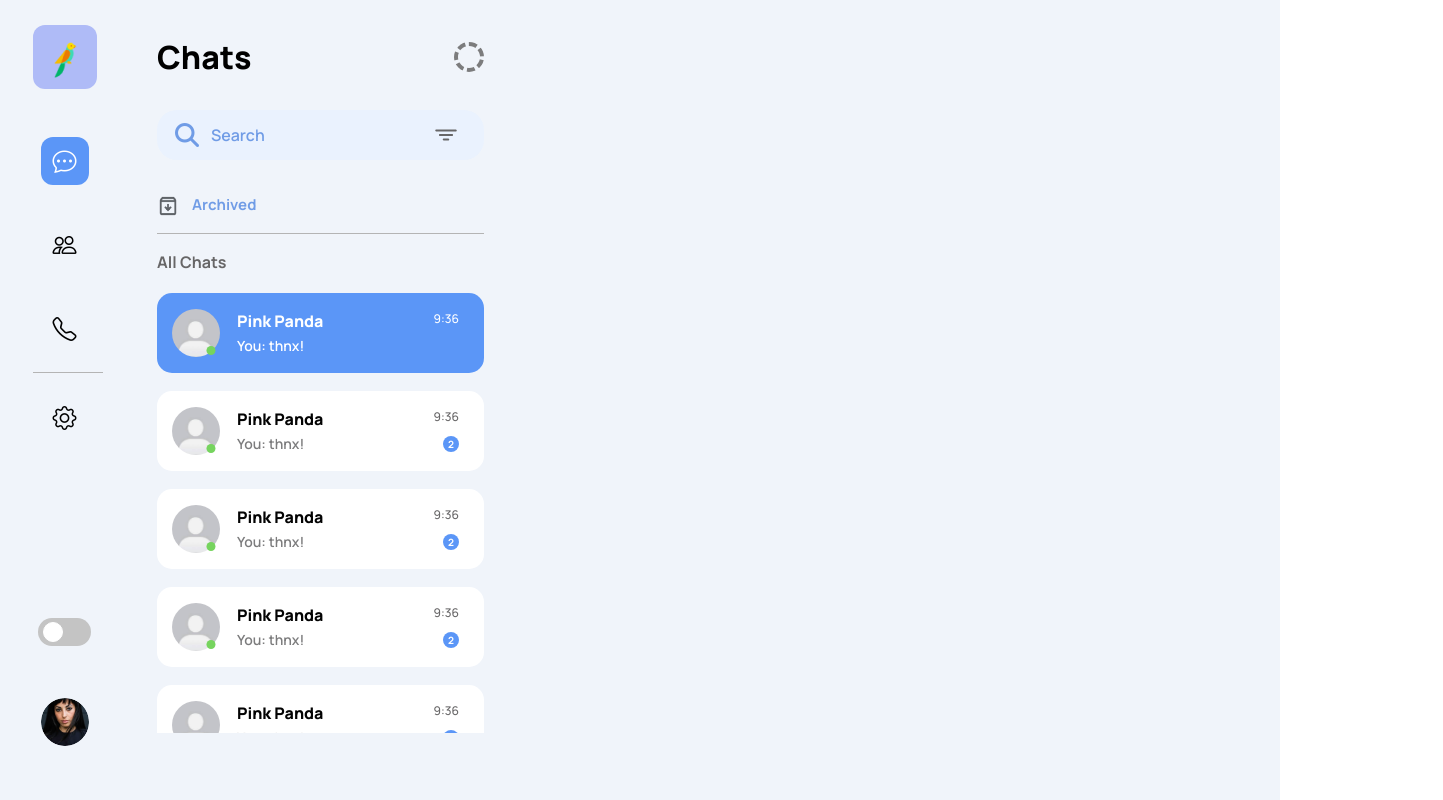
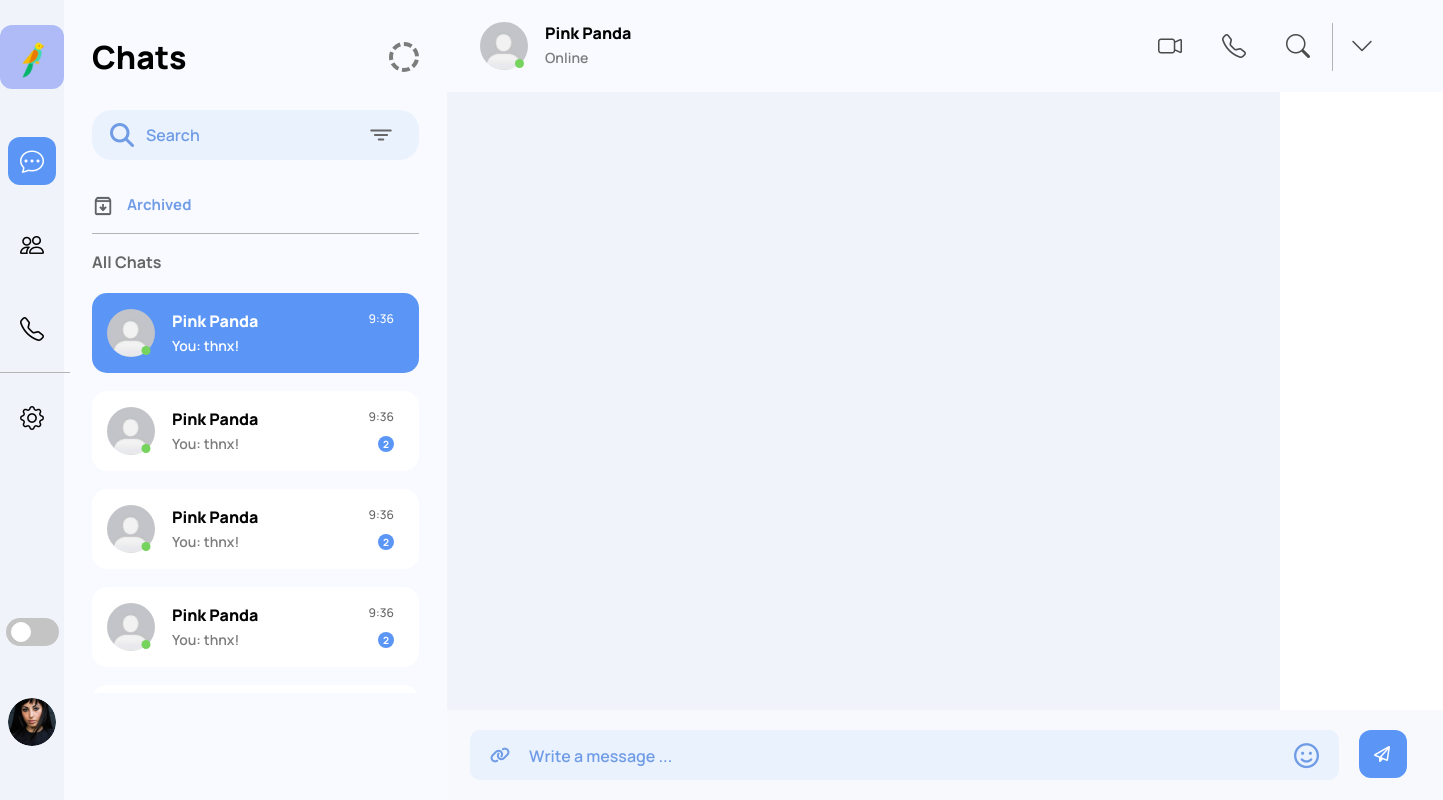
Before and after one commit to buidinhnguyen2002/App-Chat, a React (Create React App) app: page / in a window 1280 px wide. Shown: the whole page, 1443 px wide, since content can reach past the window. Built offline with nearby package versions, Linux system fonts and the light colour scheme; no server answers; a web font is replaced by a local one.

Commit message:
coding window_chat

```diff
--- a/src/Assets/css/_variable.scss
+++ b/src/Assets/css/_variable.scss
@@ -16,3 +16,5 @@ $color-grey-02: #4B4B4B;
 $color-grey-03: #B4B4B4;
 $color-grey-04 :#C4C4C4;
 $color-grey-05: #676667;
+$color-grey-06: #F8FAFF;
+$color-white-01: #F7F9FD;
--- a/src/components/chat_detail_header/chat_detail_header.js
+++ b/src/components/chat_detail_header/chat_detail_header.js
@@ -9,7 +9,7 @@ class ChatDetailHeader extends React.Component {
 
     render() {
         return (
-            <div className="chat_detail_header chat_detail_header-round chat_detail_header-bgLight">
+            <div className="chat_detail_header chat_detail_header-bgLight">
                 <div className="chat_detail_header-leading">
                     <div className="chat_avatar-wrapper">
                         <div className="chat_avatar chat_avatar-circle">
--- a/src/components/chat_detail_header/chat_detail_header.scss
+++ b/src/components/chat_detail_header/chat_detail_header.scss
@@ -5,15 +5,11 @@
   justify-content: space-between;
   @include dimension();
   align-items: center;
-
-  &-round {
-    border-radius: 15px;
-  }
   &-bgBlue{
     background-color: $color-blue-01;
   }
   &-bgLight{
-    background-color: $light-mode-color;
+    background-color: $color-grey-06;
   }
   .chat_detail_header-leading {
     display: flex;
--- /dev/null
+++ b/src/components/chat_window/chat_window.css
@@ -0,0 +1,17 @@
+/* Error: Can't find stylesheet to import.
+ *   ,
+ * 1 | @import "src/Assets/css/base";
+ *   |         ^^^^^^^^^^^^^^^^^^^^^
+ *   '
+ *   chat_window.scss 1:9  root stylesheet */
+
+body::before {
+  font-family: "Source Code Pro", "SF Mono", Monaco, Inconsolata, "Fira Mono",
+      "Droid Sans Mono", monospace, monospace;
+  white-space: pre;
+  display: block;
+  padding: 1em;
+  margin-bottom: 1em;
+  border-bottom: 2px solid black;
+  content: "Error: Can't find stylesheet to import.\a   \2577 \a 1 \2502  @import \"src/Assets/css/base\";\d\a   \2502          ^^^^^^^^^^^^^^^^^^^^^\a   \2575 \a   chat_window.scss 1:9  root stylesheet";
+}
--- /dev/null
+++ b/src/components/chat_window/chat_window.js
@@ -0,0 +1,27 @@
+import React from "react";
+import "./chat_window.scss";
+import ChatDetailHeader from "../chat_detail_header/chat_detail_header";
+import InputMessage from "../message-page/input_message";
+
+class WindowChat extends React.Component {
+    constructor(props) {
+        super(props);
+        this.state = {
+            active: props.active,
+        }
+    }
+    render() {
+        return (
+            <div className={"window-chat"}>
+                <div className="window-chat-header">
+                    <ChatDetailHeader/>
+                </div>
+                <div className="window-chat-body"></div>
+                <InputMessage/>
+            </div>
+        )
+    }
+}
+
+
+export default WindowChat;
--- /dev/null
+++ b/src/components/chat_window/chat_window.scss
@@ -0,0 +1,10 @@
+@import "src/Assets/css/base";
+.window-chat{
+  width: 100%;
+  &-header{
+    height: max-content;
+  }
+  &-body{
+    height: calc(100% - 92px - 90px);
+  }
+}
--- a/src/components/list_chats/list-chats.js
+++ b/src/components/list_chats/list-chats.js
@@ -2,9 +2,7 @@ import React from "react";
 import "./list_chat.scss";
 import HeaderChat from "../header/header-chat";
 import SearchBar from "../search_bar/search_bar";
-import Archive_item from "../archive-item/archive_item";
 import ArchiveItem from "../archive-item/archive_item";
-import Chat_item from "../chat_item/chat_item";
 import ChatItem from "../chat_item/chat_item";
 
 class ListChats extends React.Component {
--- a/src/components/list_chats/list_chat.scss
+++ b/src/components/list_chats/list_chat.scss
@@ -1,6 +1,7 @@
 @import "src/Assets/css/base";
 .list_chats {
   padding: 35px 28px 43px;
+  background-color: $color-grey-06;
   .header_chat{
     margin-bottom: 31px;
   }
@@ -20,7 +21,7 @@
   }
   .chats_container {
     height: max-content;
-    max-height: 440px;
+    max-height: 400px;
     overflow-y: scroll;
     .chat-item {
       margin-bottom: 18px;
--- a/src/components/message-page/messages.scss
+++ b/src/components/message-page/messages.scss
@@ -1,4 +1,8 @@
 @import "src/Assets/css/base";
+.container{
+  padding: 20px 36px 20px 23px;
+  background-color: $color-white-01;
+}
 .rectangle-16 {
   display: inline-block;
   position: relative;
--- a/src/page/Chat/chat.js
+++ b/src/page/Chat/chat.js
@@ -2,6 +2,7 @@ import React from "react";
 import "./chat.scss";
 import NavigationBar from "../../components/navigation_bar/navigation_bar";
 import ListChats from "../../components/list_chats/list-chats";
+import WindowChat from "../../components/chat_window/chat_window";
 
 class ChatPage extends React.Component {
     constructor(props) {
@@ -15,6 +16,7 @@ class ChatPage extends React.Component {
             <div className={"page-chat"}>
                 <NavigationBar/>
                 <ListChats/>
+                <WindowChat/>
             </div>
         )
     }
```
Also changed, not shown: 1 other file (tests, documents, lock files or other folders).
